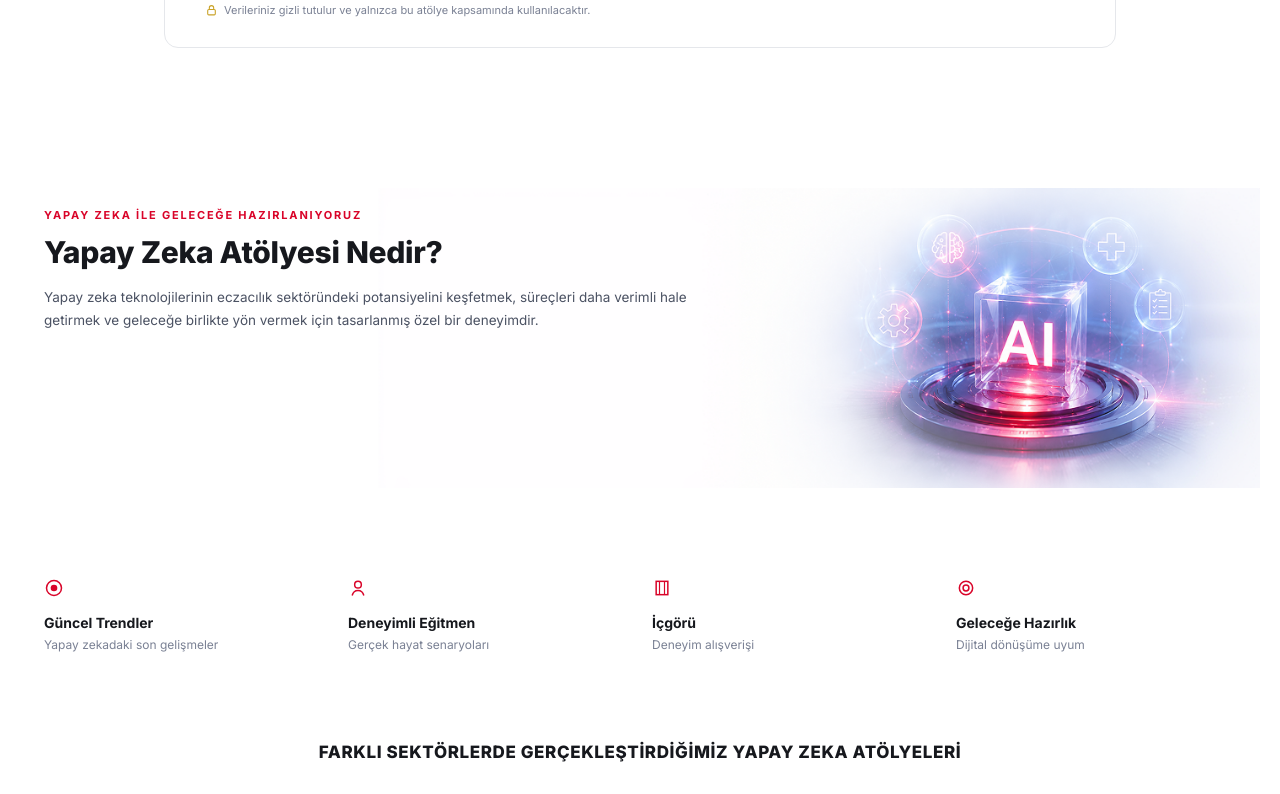
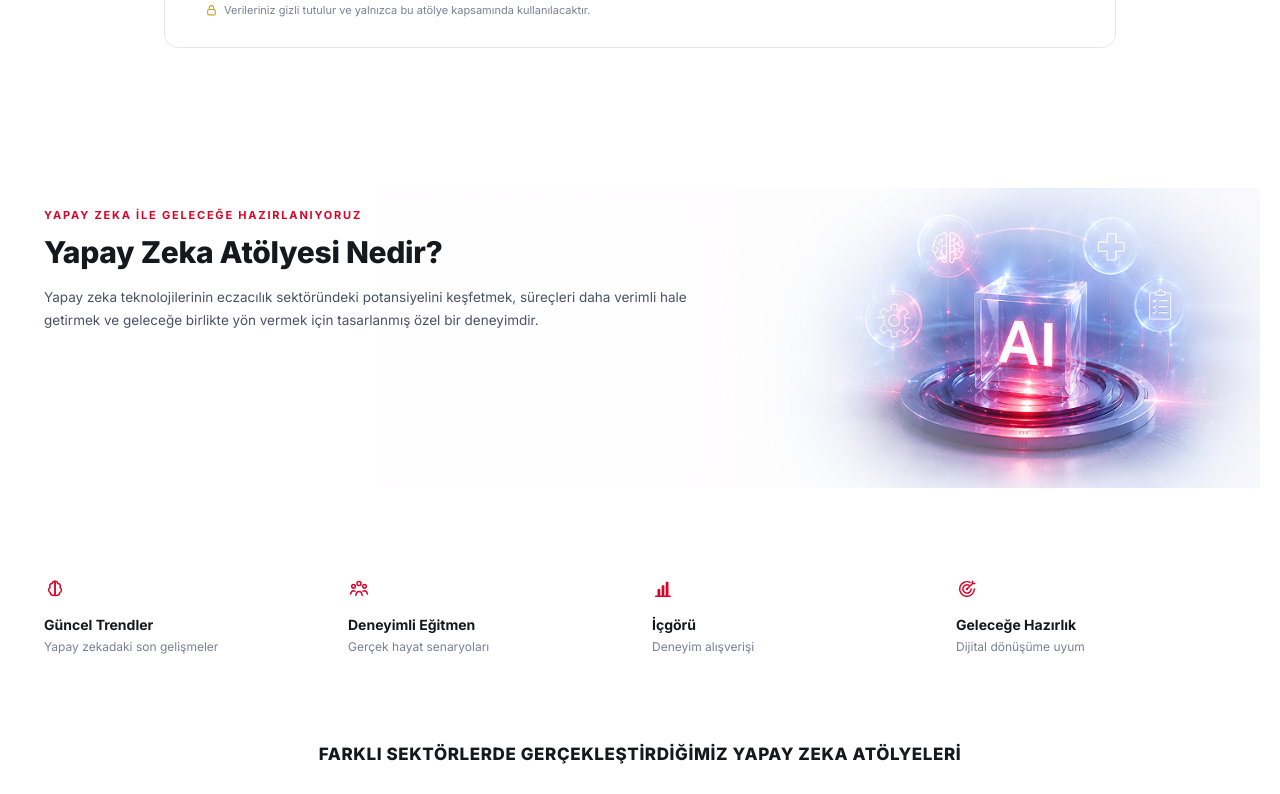
Before and after one commit to Ceko06/EczacilikWorkshop, a React (Vite) app: page / in a window 1280 px wide. Shown: the part 1110-1904 px from the top of the page. Built offline with nearby package versions, Linux system fonts and the light colour scheme; grey boxes are pictures that could not be loaded.

Commit message:
Özellik ikonlarını güncelle (beyin, ekip, grafik, hedef)

```diff
--- a/src/components/Features.jsx
+++ b/src/components/Features.jsx
@@ -3,9 +3,22 @@ const FEATURES = [
     title: 'Güncel Trendler',
     desc: 'Yapay zekadaki son gelişmeler',
     icon: (
-      <svg viewBox="0 0 24 24" width="20" height="20">
-        <circle cx="12" cy="12" r="9" fill="none" stroke="currentColor" strokeWidth="1.8" />
-        <circle cx="12" cy="12" r="4" fill="currentColor" />
+      <svg viewBox="0 0 24 24" width="22" height="22">
+        <path
+          d="M12 3.5c-1.8 0-3 1.2-3.2 2.6-1.5.2-2.6 1.4-2.6 2.9 0 .5.1 1 .4 1.4-.9.5-1.6 1.5-1.6 2.7 0 1.3.8 2.4 1.9 2.8 0 1.7 1.4 3.1 3.1 3.1.8 0 1.5-.3 2-.8V4.2c0-.4-.3-.7 0-.7z"
+          fill="none"
+          stroke="currentColor"
+          strokeWidth="1.6"
+          strokeLinejoin="round"
+        />
+        <path
+          d="M12 3.5c1.8 0 3 1.2 3.2 2.6 1.5.2 2.6 1.4 2.6 2.9 0 .5-.1 1-.4 1.4.9.5 1.6 1.5 1.6 2.7 0 1.3-.8 2.4-1.9 2.8 0 1.7-1.4 3.1-3.1 3.1-.8 0-1.5-.3-2-.8"
+          fill="none"
+          stroke="currentColor"
+          strokeWidth="1.6"
+          strokeLinejoin="round"
+        />
+        <path d="M12 3.8v16" stroke="currentColor" strokeWidth="1.6" />
       </svg>
     ),
   },
@@ -13,9 +26,19 @@ const FEATURES = [
     title: 'Deneyimli Eğitmen',
     desc: 'Gerçek hayat senaryoları',
     icon: (
-      <svg viewBox="0 0 24 24" width="20" height="20">
-        <circle cx="12" cy="8" r="4" fill="none" stroke="currentColor" strokeWidth="1.8" />
-        <path d="M5 21c1-4 4-6 7-6s6 2 7 6" fill="none" stroke="currentColor" strokeWidth="1.8" />
+      <svg viewBox="0 0 24 24" width="22" height="22">
+        <circle cx="12" cy="6" r="2.2" fill="none" stroke="currentColor" strokeWidth="1.6" />
+        <circle cx="6" cy="9" r="2" fill="none" stroke="currentColor" strokeWidth="1.6" />
+        <circle cx="18" cy="9" r="2" fill="none" stroke="currentColor" strokeWidth="1.6" />
+        <path
+          d="M8.5 19c.4-2.6 1.8-4.2 3.5-4.2s3.1 1.6 3.5 4.2"
+          fill="none"
+          stroke="currentColor"
+          strokeWidth="1.6"
+          strokeLinecap="round"
+        />
+        <path d="M2.8 17.5c.4-2.2 1.6-3.6 3.2-3.6.6 0 1.2.2 1.7.6" fill="none" stroke="currentColor" strokeWidth="1.6" strokeLinecap="round" />
+        <path d="M21.2 17.5c-.4-2.2-1.6-3.6-3.2-3.6-.6 0-1.2.2-1.7.6" fill="none" stroke="currentColor" strokeWidth="1.6" strokeLinecap="round" />
       </svg>
     ),
   },
@@ -23,9 +46,11 @@ const FEATURES = [
     title: 'İçgörü',
     desc: 'Deneyim alışverişi',
     icon: (
-      <svg viewBox="0 0 24 24" width="20" height="20">
-        <rect x="5" y="4" width="14" height="16" fill="none" stroke="currentColor" strokeWidth="1.8" />
-        <path d="M9 4v16M15 4v16" stroke="currentColor" strokeWidth="1.4" />
+      <svg viewBox="0 0 24 24" width="22" height="22">
+        <path d="M4 20h16" stroke="currentColor" strokeWidth="1.6" strokeLinecap="round" />
+        <rect x="6" y="12" width="3" height="8" rx="0.8" fill="currentColor" />
+        <rect x="10.5" y="8" width="3" height="12" rx="0.8" fill="currentColor" />
+        <rect x="15" y="4" width="3" height="16" rx="0.8" fill="currentColor" />
       </svg>
     ),
   },
@@ -33,9 +58,24 @@ const FEATURES = [
     title: 'Geleceğe Hazırlık',
     desc: 'Dijital dönüşüme uyum',
     icon: (
-      <svg viewBox="0 0 24 24" width="20" height="20">
-        <circle cx="12" cy="12" r="8" fill="none" stroke="currentColor" strokeWidth="1.8" />
-        <circle cx="12" cy="12" r="3.5" fill="none" stroke="currentColor" strokeWidth="1.8" />
+      <svg viewBox="0 0 24 24" width="22" height="22">
+        <path
+          d="M20 12a8 8 0 1 1-4.5-7.2"
+          fill="none"
+          stroke="currentColor"
+          strokeWidth="1.6"
+          strokeLinecap="round"
+        />
+        <path
+          d="M16.5 12a4.5 4.5 0 1 1-2.6-4.1"
+          fill="none"
+          stroke="currentColor"
+          strokeWidth="1.6"
+          strokeLinecap="round"
+        />
+        <circle cx="12" cy="12" r="1.3" fill="currentColor" />
+        <path d="M12 12l6-6" stroke="currentColor" strokeWidth="1.6" strokeLinecap="round" />
+        <path d="M18 6h2.5M18 6V3.5" stroke="currentColor" strokeWidth="1.6" strokeLinecap="round" />
       </svg>
     ),
   },
```
